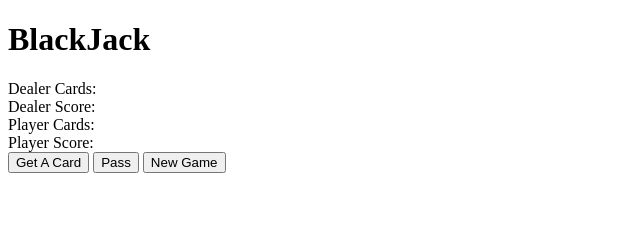
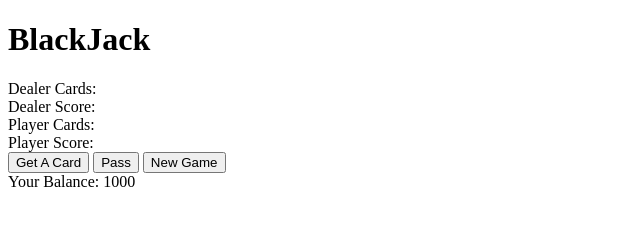
Before and after one commit to StepaN1336/blackjack, a plain HTML site: page index.html in a window 1280 px wide. Shown: the whole page, without its empty margins (0-640 px from the left). Drawn offline with Linux system fonts and the light colour scheme.

Commit message:
trying to make github see the div!

```diff
--- a/index.html
+++ b/index.html
@@ -18,6 +18,7 @@
         <button class="pass-button">Pass</button>
         <button class="start-button">New Game</button>
     </div>
+    <div class="balance">Your Balance: 1000</div>
     <div class="game-result"></div>
     <script src="index.js"></script>
 </body>
```
